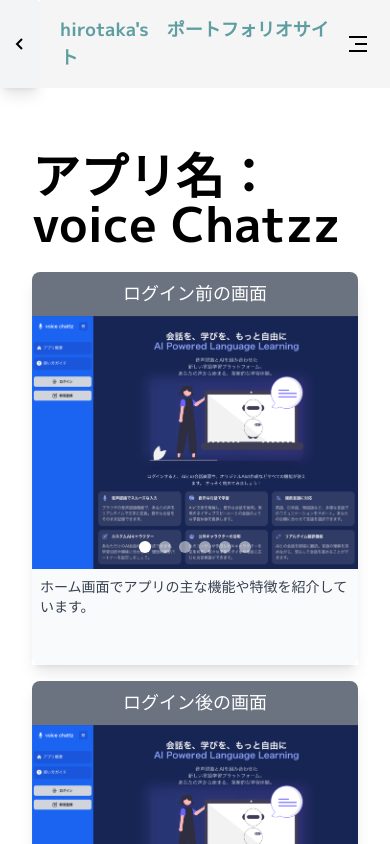
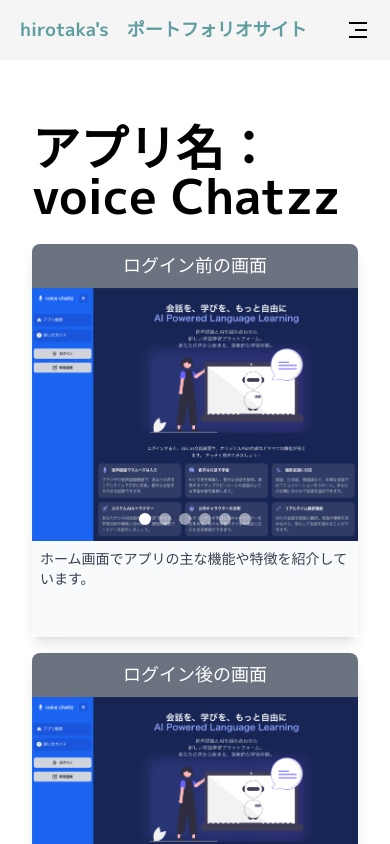
Before and after one commit to hirorotaka/hirotaka-site, a Next.js app: page /projects/portfolio in a window 390 px wide. Shown: the top 844 px of the page. Built offline with nearby package versions, Linux system fonts and the light colour scheme.

Commit message:
layoutの修正

```diff
--- a/app/(home)/layout.tsx
+++ b/app/(home)/layout.tsx
@@ -11,7 +11,7 @@
   return (
     <main className="flex flex-row">
       <SideMenu />
-      <section className="pl-[300px] max-lg:pl-[146px] max-md:pl-0 w-full min-h-screen overflow-hidden">
+      <section className="pl-[300px] max-lg:pl-[160px] max-md:pl-0 w-full min-h-screen overflow-hidden">
         <TopMenu />
         {children}
         <Toaster position="top-center" />
--- a/app/(projects)/projects/layout.tsx
+++ b/app/(projects)/projects/layout.tsx
@@ -29,7 +29,7 @@
       >
         <div className="flex w-full">
           <button
-            className="p-2 bg-white rounded-r shadow-lg hover:bg-gray-100 transition-all duration-300 ease-in-out sm:hidden md:block
+            className="p-2 bg-white rounded-r shadow-lg hover:bg-gray-100 transition-all duration-300 ease-in-out hidden md:block
               "
             onClick={handleClickOpenSideMenu}
           >
--- a/app/components/SideMenu.tsx
+++ b/app/components/SideMenu.tsx
@@ -48,7 +48,7 @@
 
   return (
     <section
-      className={`fixed left-0 top-0 z-50 flex h-screen max-w-[300px] flex-col justify-between py-10 px-[20px] lg:px-[80px] max-lg:max-w-[146px] bg-white border-r
+      className={`fixed left-0 top-0 z-50 flex h-screen lg:w-[300px] w-[170px] flex-col justify-between py-10 px-[20px] lg:px-[80px] bg-white border-r
      ${isOpen ? 'max-lg:block' : 'max-md:hidden'}`}
     >
       <div className="flex w-full flex-1 flex-col gap-10 justify-between items-center">
```
